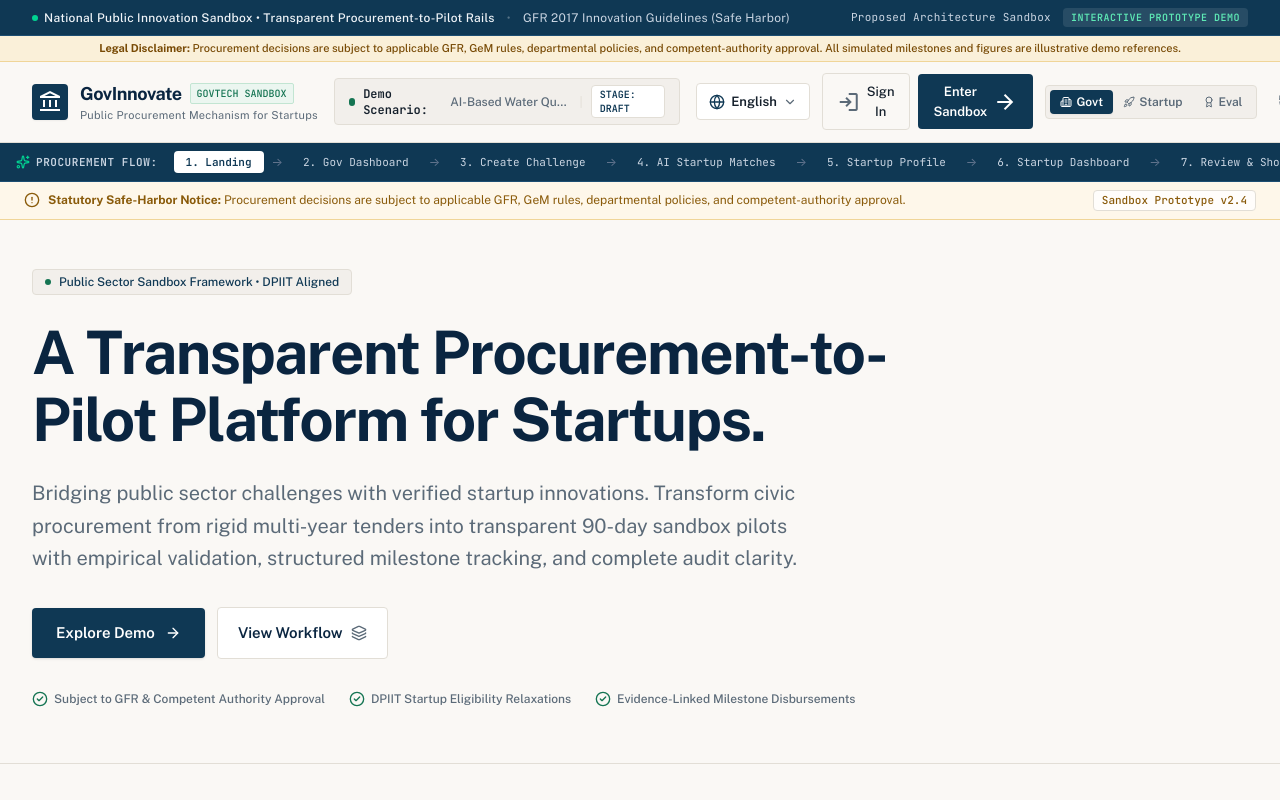
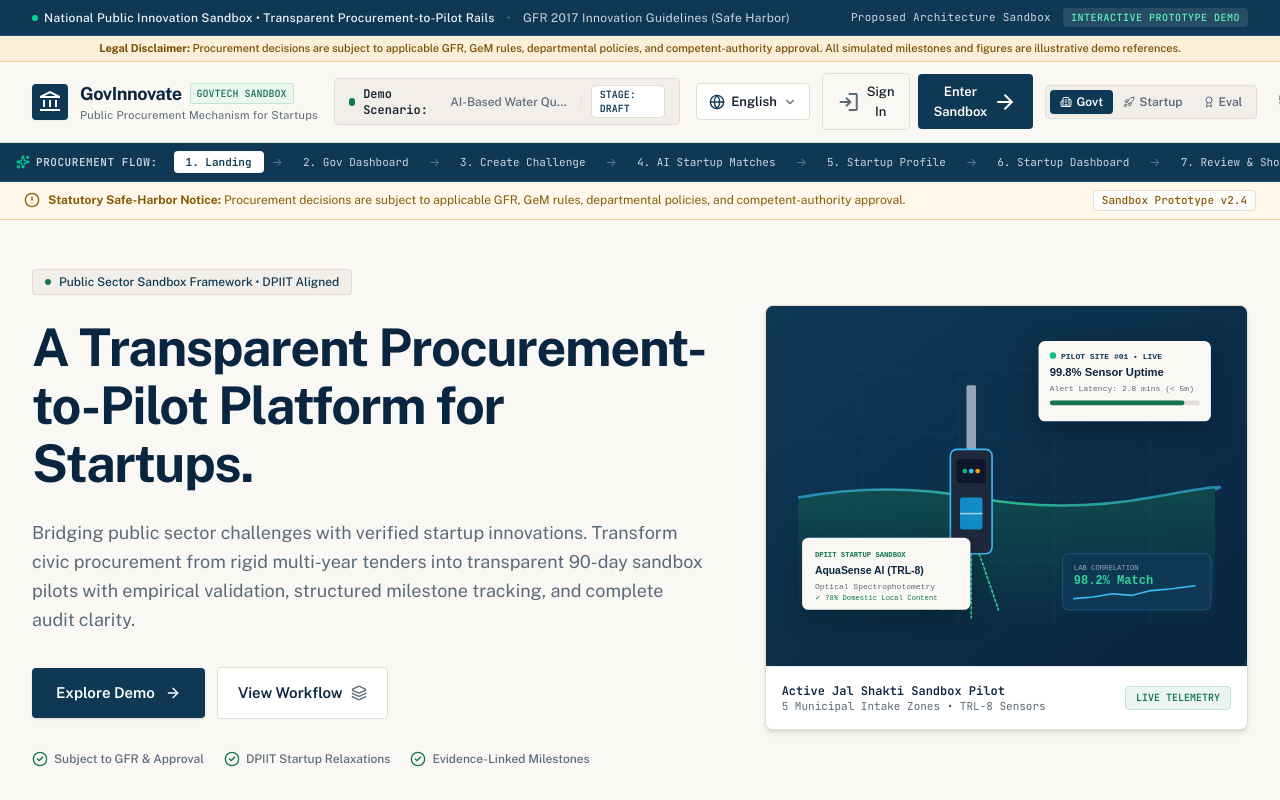
Before and after one commit to shrey-ansh12/GovInnovate, a Next.js app: page / in a window 1280 px wide. Shown: the top 800 px of the page. Built offline with nearby package versions, Linux system fonts and the light colour scheme.

Commit message:
feat: add project-related civic IoT pilot sandbox visual image on right side of hero section

```diff
--- a/src/components/LandingPage.tsx
+++ b/src/components/LandingPage.tsx
@@ -43,19 +43,21 @@ export const LandingPage: React.FC = () => {
         </div>
       </div>
 
-      {/* HERO SECTION */}
+      {/* HERO SECTION WITH RIGHT SIDE PROJECT IMAGE */}
       <section className="max-w-[1360px] mx-auto px-6 sm:px-8 pt-12 pb-14 border-b border-[#E2DED6]">
-        <div className="max-w-4xl space-y-6">
+        <div className="grid grid-cols-1 lg:grid-cols-12 gap-10 items-center">
+          {/* Left Column: Headline, Summary & CTAs */}
+          <div className="lg:col-span-7 space-y-6">
             <div className="inline-flex items-center gap-2 px-3 py-1 rounded bg-[#F2EFEB] border border-[#E2DED6] text-xs text-[#0F3854] font-medium">
               <span className="w-1.5 h-1.5 rounded-full bg-[#147452]"></span>
               <span>Public Sector Sandbox Framework • DPIIT Aligned</span>
             </div>
 
-          <h1 className="text-4xl sm:text-5xl lg:text-6xl font-bold text-[#0A2540] leading-[1.12] tracking-tight">
+            <h1 className="text-4xl sm:text-5xl lg:text-[52px] font-bold text-[#0A2540] leading-[1.12] tracking-tight">
               A Transparent Procurement-to-Pilot Platform for Startups.
             </h1>
 
-          <p className="text-lg sm:text-xl text-[#5B6A78] leading-relaxed max-w-3xl">
+            <p className="text-base sm:text-lg text-[#5B6A78] leading-relaxed max-w-2xl">
               Bridging public sector challenges with verified startup innovations. Transform civic procurement from rigid multi-year tenders into transparent 90-day sandbox pilots with empirical validation, structured milestone tracking, and complete audit clarity.
             </p>
 
@@ -81,19 +83,45 @@ export const LandingPage: React.FC = () => {
               </button>
             </div>
 
-          <div className="pt-2 flex flex-wrap items-center gap-6 text-xs text-[#5B6A78] font-medium">
+            <div className="pt-2 flex flex-wrap items-center gap-5 text-xs text-[#5B6A78] font-medium">
               <span className="flex items-center gap-1.5">
                 <CheckCircle2 className="h-4 w-4 text-[#147452]" />
-              Subject to GFR & Competent Authority Approval
+                Subject to GFR & Approval
               </span>
               <span className="flex items-center gap-1.5">
                 <CheckCircle2 className="h-4 w-4 text-[#147452]" />
-              DPIIT Startup Eligibility Relaxations
+                DPIIT Startup Relaxations
               </span>
               <span className="flex items-center gap-1.5">
                 <CheckCircle2 className="h-4 w-4 text-[#147452]" />
-              Evidence-Linked Milestone Disbursements
+                Evidence-Linked Milestones
               </span>
+            </div>
+          </div>
+
+          {/* Right Column: Project-Related Civic Sandbox Visual Card */}
+          <div className="lg:col-span-5">
+            <div className="relative rounded-lg overflow-hidden border border-[#E2DED6] bg-white shadow-md">
+              {/* Graphic / Image Container */}
+              <div className="relative h-[320px] sm:h-[360px] w-full bg-[#0F3854] overflow-hidden flex items-center justify-center">
+                <img
+                  src="/hero-pilot.svg"
+                  alt="GovInnovate Municipal IoT Water Sandbox Architecture"
+                  className="w-full h-full object-cover"
+                />
+              </div>
+
+              {/* Bottom Caption Strip */}
+              <div className="p-4 bg-white border-t border-[#EDE9E1] flex items-center justify-between font-mono text-xs">
+                <div>
+                  <div className="font-bold text-[#0A2540]">Active Jal Shakti Sandbox Pilot</div>
+                  <div className="text-[11px] text-[#5B6A78]">5 Municipal Intake Zones • TRL-8 Sensors</div>
+                </div>
+                <span className="px-2.5 py-1 rounded bg-[#EBF6F0] text-[#147452] border border-[#C2E5D2] text-[10px] font-bold uppercase shrink-0">
+                  Live Telemetry
+                </span>
+              </div>
+            </div>
           </div>
         </div>
       </section>
```
Also changed, not shown: public/hero-pilot.svg (added). Lines whose indentation alone changed are shown as unchanged.
